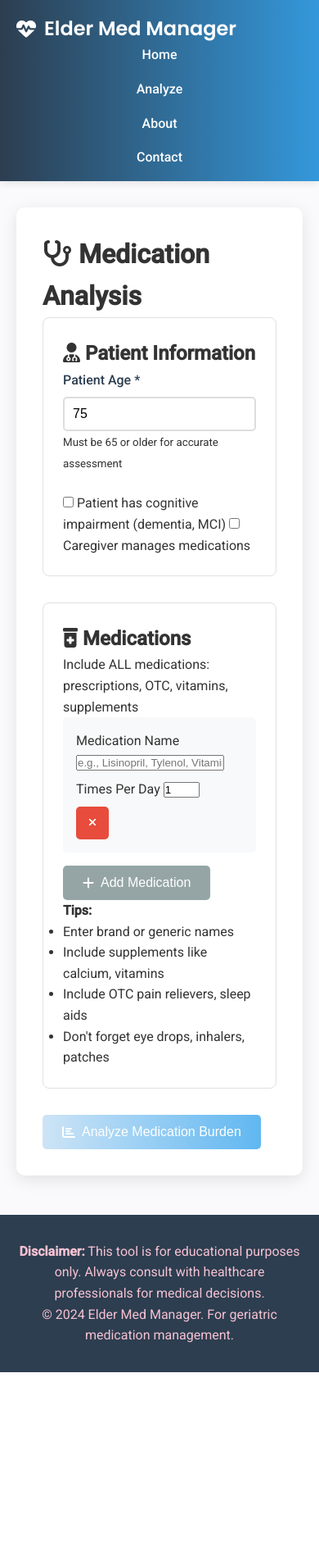
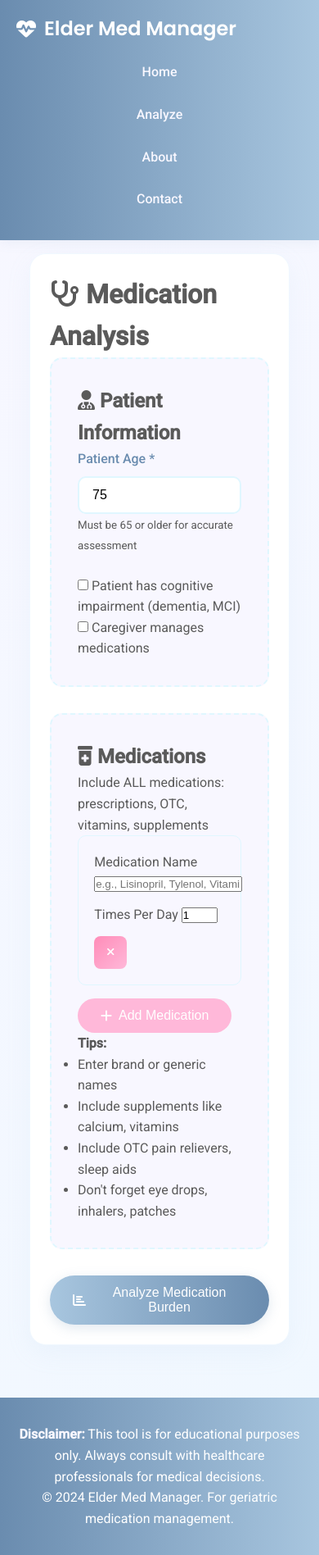
Before and after one commit to orionpoyet/Elderly-Medication-Burden-Calculator, a Flask app: page /analyze in a window 390 px wide. Shown: the whole page at 82% size. Before the commit the page ends 1674 px from the top, so only its background shows below. Run offline with Flask 3, Linux system fonts and the light colour scheme.

Commit message:
Update CSS

```diff
--- a/static/css/style.css
+++ b/static/css/style.css
@@ -8,8 +8,8 @@
 body {
     font-family: 'Roboto', sans-serif;
     line-height: 1.6;
-    color: #333;
-    background: #FAFAFC;
+    color: #5a5a5a;
+    background: linear-gradient(135deg, #f8f7ff 0%, #f0f8ff 100%);
     min-height: 100vh;
 }
 
@@ -21,10 +21,9 @@ body {
 
 /* Navigation */
 .navbar {
-    background: linear-gradient(90deg, #2c3e50, #3498db);
-    color: rgb(11, 223, 43);
+    background: linear-gradient(90deg, #6a8caf 0%, #a8c6df 100%);
     padding: 1rem 0;
-    box-shadow: 0 2px 10px rgba(0,0,0,0.1);
+    box-shadow: 0 2px 15px rgba(106, 140, 175, 0.1);
 }
 
 .logo {
@@ -45,32 +44,44 @@ body {
 }
 
 .nav-links a {
-    color: white;
+    color: #f8f7ff;
     text-decoration: none;
     font-weight: 500;
-    transition: opacity 0.3s;
+    transition: all 0.3s;
+    padding: 5px 10px;
+    border-radius: 4px;
 }
 
 .nav-links a:hover {
-    opacity: 0.8;
+    background: rgba(255, 255, 255, 0.2);
+    transform: translateY(-2px);
 }
 
 /* Hero section */
 .hero {
     padding: 4rem 0;
     text-align: center;
+    background: white;
+    border-radius: 20px;
+    margin: 2rem auto;
+    box-shadow: 0 10px 30px rgba(168, 198, 223, 0.1);
+    max-width: 1000px;
 }
 
 .hero h1 {
     font-family: 'Poppins', sans-serif;
     font-size: 2.5rem;
     margin-bottom: 1rem;
-    color: #2c3e50;
+    color: #6a8caf;
+    background: linear-gradient(90deg, #6a8caf, #a8c6df);
+    -webkit-background-clip: text;
+    background-clip: text;
+    color: transparent;
 }
 
 .subtitle {
     font-size: 1.2rem;
-    color: #666;
+    color: #8a8a8a;
     margin-bottom: 3rem;
 }
 
@@ -106,9 +131,9 @@ body {
     display: inline-flex;
     align-items: center;
     gap: 8px;
-    padding: 12px 24px;
+    padding: 12px 28px;
     border: none;
-    border-radius: 5px;
+    border-radius: 50px;
     font-size: 1rem;
     font-weight: 500;
     cursor: pointer;
@@ -117,28 +142,35 @@ body {
 }
 
 .btn-primary {
-    background: linear-gradient(90deg, #CDE4F6, #60b7f1);
+    background: linear-gradient(90deg, #a8c6df 0%, #6a8caf 100%);
     color: white;
+    box-shadow: 0 4px 15px rgba(106, 140, 175, 0.2);
 }
 
 .btn-primary:hover {
-    background: linear-gradient(90deg, #CDE4F6, #60b7f1);
-    box-shadow: 0 5px 15px rgba(52, 152, 219, 0.3);
+    background: linear-gradient(90deg, #6a8caf 0%, #a8c6df 100%);
+    transform: translateY(-3px);
+    box-shadow: 0 8px 25px rgba(106, 140, 175, 0.3);
 }
 
 .btn-secondary {
-    background: #95a5a6;
+    background: #ffb8d9;
     color: white;
 }
 
 .btn-outline {
     background: transparent;
-    border: 2px solid #1c82c6;
-    color: #60b7f1;
+    border: 2px solid #a8c6df;
+    color: #6a8caf;
+}
+
+.btn-outline:hover {
+    background: #a8c6df;
+    color: white;
 }
 
 .btn-large {
-    padding: 15px 30px;
+    padding: 16px 36px;
     font-size: 1.1rem;
 }
 
@@ -147,16 +179,18 @@ body {
     max-width: 800px;
     margin: 2rem auto;
     background: white;
-    padding: 2rem;
-    border-radius: 10px;
-    box-shadow: 0 5px 20px rgba(0,0,0,0.1);
+    padding: 2.5rem;
+    border-radius: 20px;
+    box-shadow: 0 10px 30px rgba(168, 198, 223, 0.1);
+    border: 1px solid #f0f8ff;
 }
 
 .form-section {
     margin-bottom: 2rem;
-    padding: 1.5rem;
-    border: 1px solid #e0e0e0;
-    border-radius: 8px;
+    padding: 2rem;
+    border: 2px dashed #e0f7ff;
+    border-radius: 15px;
+    background: #f8f7ff;
 }
 
 .form-group {
@@ -167,21 +201,23 @@ body {
     display: block;
     margin-bottom: 0.5rem;
     font-weight: 500;
-    color: #2c3e50;
+    color: #6a8caf;
 }
 
 .form-group input {
     width: 100%;
-    padding: 10px;
-    border: 2px solid #ddd;
-    border-radius: 5px;
+    padding: 12px 16px;
+    border: 2px solid #e0f7ff;
+    border-radius: 10px;
     font-size: 1rem;
-    transition: border-color 0.3s;
+    transition: all 0.3s;
+    background: white;
 }
 
 .form-group input:focus {
-    border-color: #3498db;
+    border-color: #a8c6df;
     outline: none;
+    box-shadow: 0 0 0 3px rgba(168, 198, 223, 0.2);
 }
 
 /* Medication rows */
@@ -191,22 +227,29 @@ body {
     gap: 1rem;
     align-items: end;
     margin-bottom: 1rem;
-    padding: 1rem;
-    background: #f8f9fa;
-    border-radius: 5px;
+    padding: 1.2rem;
+    background: #f8f7ff;
+    border-radius: 10px;
+    border: 1px solid #e0f7ff;
 }
 
 .btn-remove-med {
-    background: #e74c3c;
+    background: linear-gradient(135deg, #ff8cb8 0%, #ffb8d9 100%);
     color: white;
     border: none;
-    border-radius: 5px;
+    border-radius: 8px;
     width: 40px;
     height: 40px;
     cursor: pointer;
     display: flex;
     align-items: center;
     justify-content: center;
+    transition: all 0.3s;
+}
+
+.btn-remove-med:hover {
+    transform: scale(1.1);
+    box-shadow: 0 4px 15px rgba(255, 140, 184, 0.3);
 }
 
 /* Results */
@@ -215,35 +258,46 @@ body {
     justify-content: space-between;
     align-items: center;
     margin-bottom: 2rem;
-    padding-bottom: 1rem;
-    border-bottom: 2px solid #eee;
+    padding-bottom: 1.5rem;
+    border-bottom: 2px solid #e0f7ff;
 }
 
 .summary-cards {
     display: grid;
     grid-template-columns: repeat(auto-fit, minmax(200px, 1fr));
-    gap: 1rem;
+    gap: 1.5rem;
     margin: 2rem 0;
 }
 
 .summary-card {
     padding: 1.5rem;
-    border-radius: 8px;
+    border-radius: 15px;
     text-align: center;
-    color: orange;
+    color: white;
+    box-shadow: 0 5px 15px rgba(0,0,0,0.08);
 }
 
-.summary-card.high { background: linear-gradient(135deg, #e74c3c, #c0392b); }
-.summary-card.medium { background: linear-gradient(135deg, #f39c12, #e67e22); }
-.summary-card.low { background: linear-gradient(135deg, #27ae60, #229954); }
+.summary-card.high {
+    background: linear-gradient(135deg, #ff8cb8 0%, #ff6ba3 100%);
+}
+.summary-card.medium {
+    background: linear-gradient(135deg, #ffb8d9 0%, #ff8cb8 100%);
+}
+.summary-card.low {
+    background: linear-gradient(135deg, #a8c6df 0%, #8ab4d8 100%);
+}
 
 /* Footer */
 footer {
-    background: #2c3e50;
-    color: #F6C1D1;
+    background: linear-gradient(90deg, #6a8caf 0%, #a8c6df 100%);
+    color: white;
     padding: 2rem 0;
-    margin-top: 3rem;
+    margin-top: 4rem;
     text-align: center;
+}
+
+footer strong {
+    color: #f8f7ff;
 }
 
 /* Responsive */
@@ -254,17 +308,37 @@ footer {
 
     .medication-row {
         grid-template-columns: 1fr;
-        gap: 0.5rem;
+        gap: 0.8rem;
     }
 
     .nav-links {
         flex-direction: column;
         gap: 1rem;
+        padding: 1rem 0;
     }
 
     .results-header {
         flex-direction: column;
-        gap: 1rem;
+        gap: 1.5rem;
         text-align: center;
     }
+
+    .hero {
+        margin: 1rem;
+        padding: 2rem 1rem;
+    }
+
+    .analyze-container {
+        margin: 1rem;
+        padding: 1.5rem;
+    }
 }
+
+/* Pastel color palette reference:
+   Light blue: #a8c6df (pastel blue)
+   Medium blue: #6a8caf (dusty blue)
+   Light pink: #ffb8d9 (pastel pink)
+   Medium pink: #ff8cb8 (soft pink)
+   Background: #f8f7ff (lavender white)
+   Border: #e0f7ff (ice blue)
+*/
```
Also changed, not shown: other parts of static/css/style.css (+20 -6 lines).
